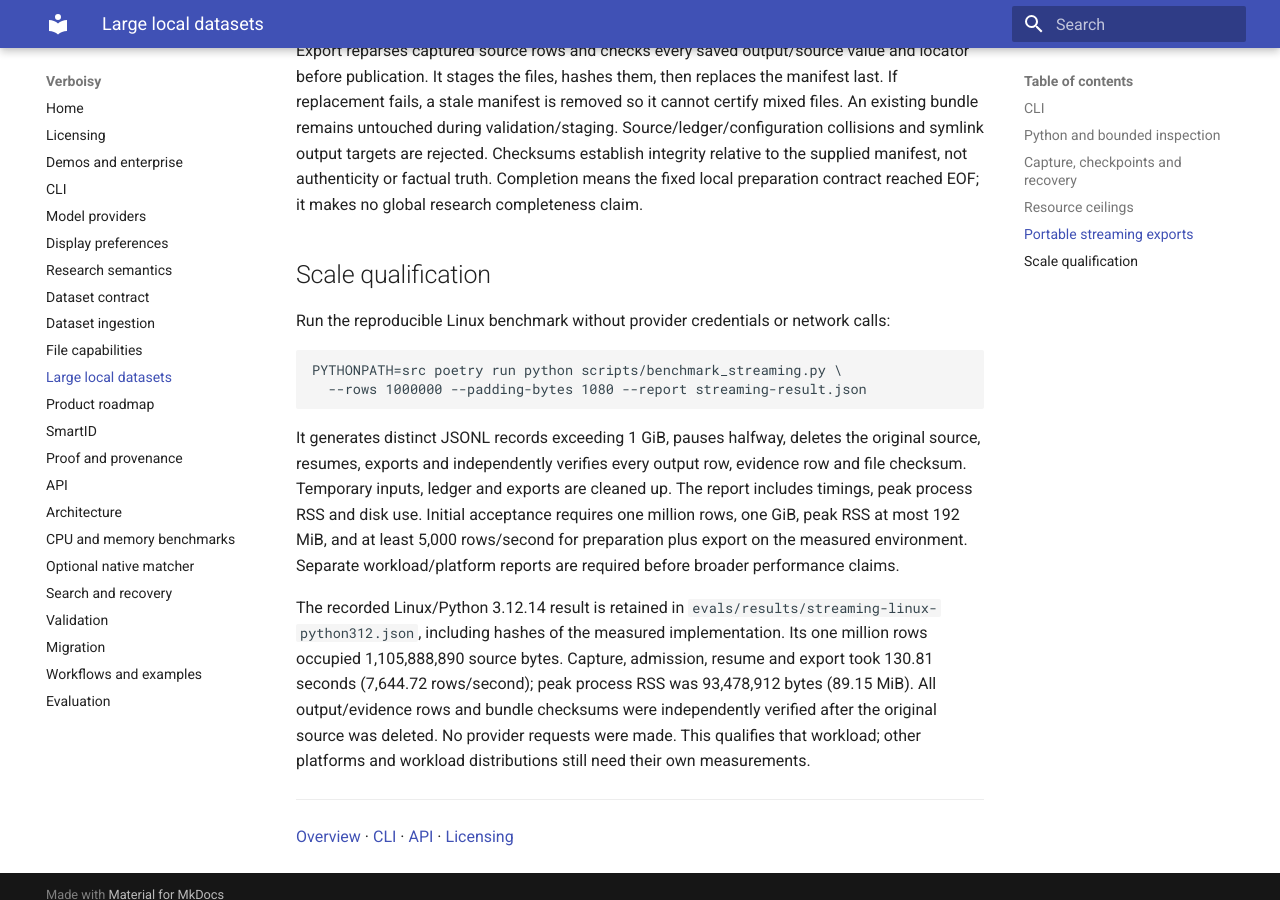
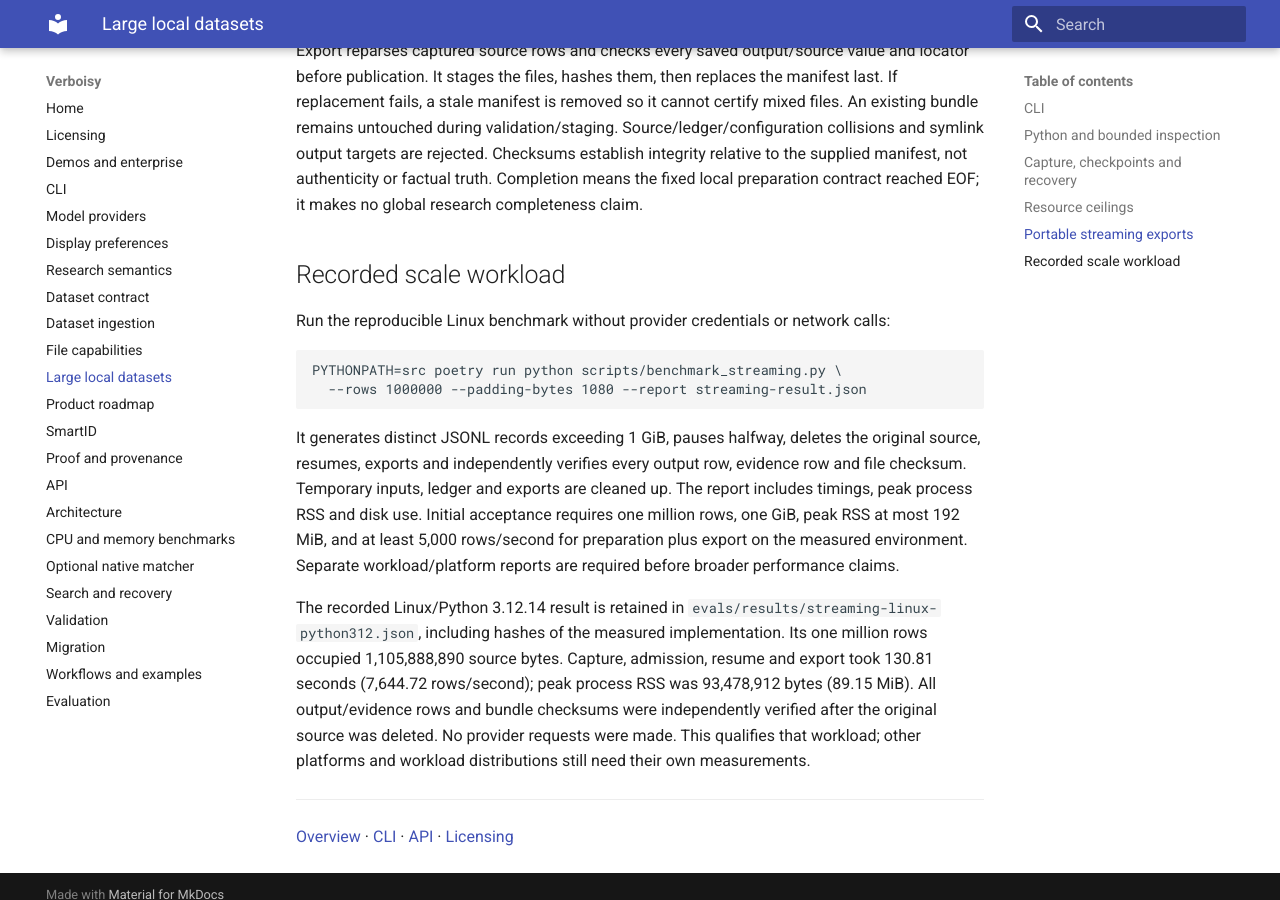
Before and after one commit to EmanueleTorrisi/verboisy, an MkDocs documentation site: the page built from docs/streaming.md, in a window 1280 px wide and 900 px high, scrolled down 4061 px. Built offline with MkDocs 1.6.1 and Material for MkDocs 9.7.7, drawn with Linux system fonts in a browser that asks for light colours.

Commit message:
docs: identify the recorded scale workload without qualification framing

```diff
--- a/docs/streaming.md
+++ b/docs/streaming.md
@@ -170,7 +170,7 @@ Checksums establish integrity relative to the supplied manifest, not authenticit
 or factual truth. Completion means the fixed local preparation contract reached
 EOF; it makes no global research completeness claim.
 
-## Scale qualification
+## Recorded scale workload
 
 Run the reproducible Linux benchmark without provider credentials or network calls:
 
```
